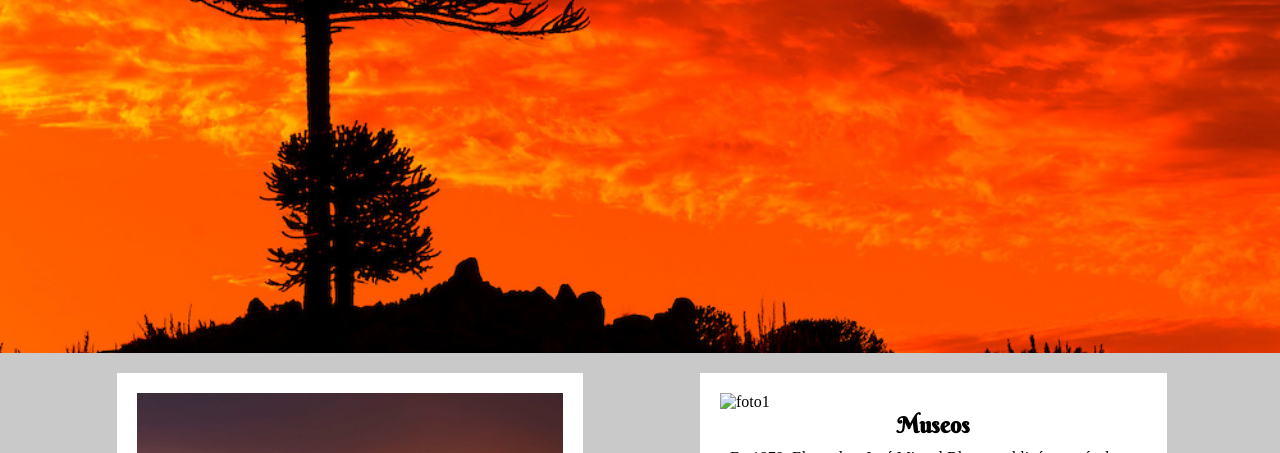
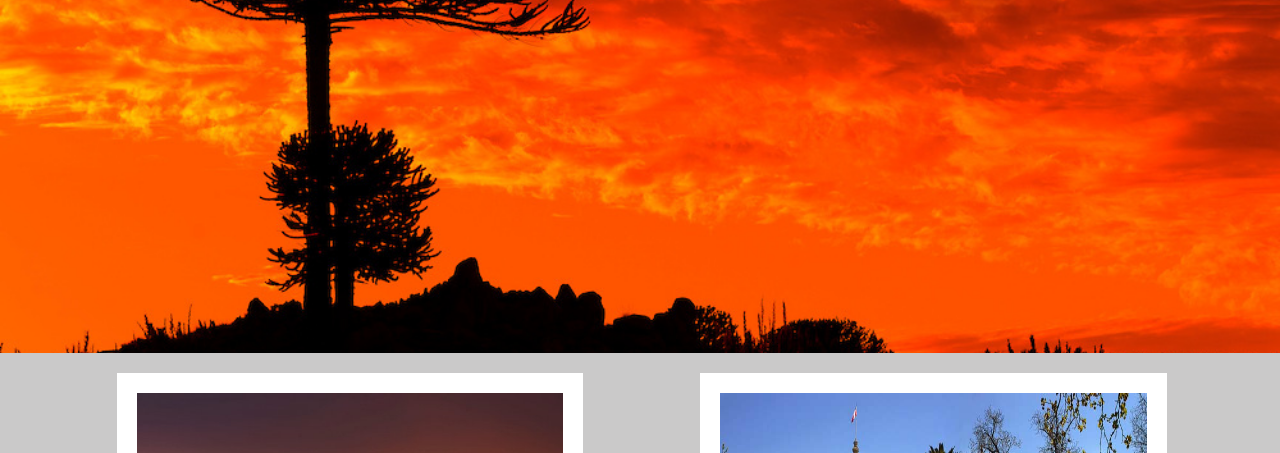
Before and after one commit to Patriciadisain/mini, a plain HTML site: page index.html in a window 1280 px wide. Shown: the part 347-800 px from the top of the page. Drawn offline with Linux system fonts and the light colour scheme.

Commit message:
imaganes arregladas

```diff
--- a/index.html
+++ b/index.html
@@ -44,7 +44,7 @@
 			</div>
 			<div class="col-offset-1"></div>
 			<div class="col-4 blanco">
-				<img src="img/1337649431_63-528x352.jpg" alt="foto1" class="imagenes">
+				<img src="img/descarga.jpg" alt="foto1" class="imagenes">
 				<h3>Museos</h3>
 				<p>En 1879, El escultor José Miguel Blanco publicó un artículo en la Revista Chilena en el que, inspirado por el modelo europeo, observaba la necesidad de crear un Museo de Bellas Artes en Chile, a fin de recopilar obras que se encontraban dispersas en diversos edificios institucionales. Su inquietud fue atendida y el 18 de septiembre de 1880, bajo la presidencia de Aníbal Pinto, se fundó el Museo Nacional de Pinturas...</p>
 				<div class="boton-2"><a href="http://www.mnba.cl/617/w3-propertyvalue-38955.html">Leer Más</a></div>
```
